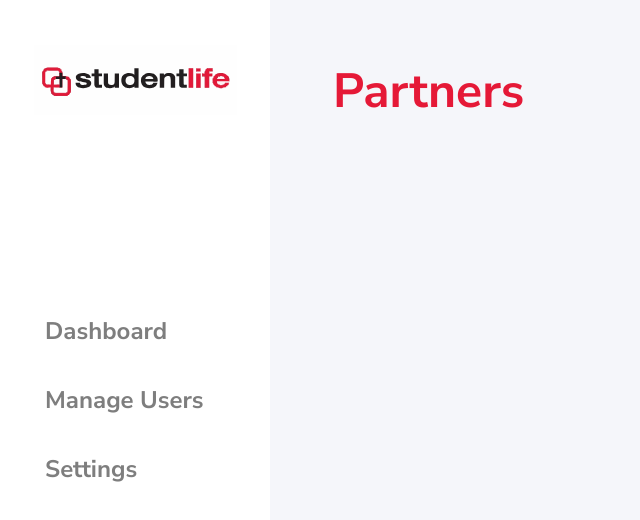
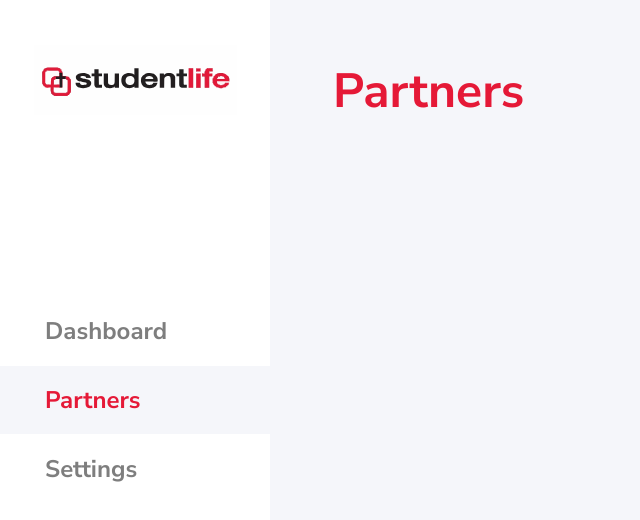
Before and after one commit to DanChae03/mpd-tool, a Next.js app: page /partners in a window 1280 px wide. Shown: the top 520 px of the page, without its empty margins (0-640 px from the left). Built offline with nearby package versions, Linux system fonts and the light colour scheme.

Commit message:
feat: update typings

```diff
--- a/src/components/Navbar/Navbar.tsx
+++ b/src/components/Navbar/Navbar.tsx
@@ -7,7 +7,7 @@ import Typography from "@mui/material/Typography";
 import Link from "next/link";
 
 interface NavbarProps {
-  page: "dashboard" | "users" | "settings";
+  page: "dashboard" | "partners" | "settings";
 }
 
 export function Navbar({ page }: NavbarProps) {
@@ -43,7 +43,7 @@ export function Navbar({ page }: NavbarProps) {
       </Link>
       <Divider />
       <Link
-        href="/users"
+        href="/partners"
         replace
         style={{ textDecoration: "none", width: "100%" }}
       >
@@ -52,15 +52,15 @@ export function Navbar({ page }: NavbarProps) {
             py: "18px",
             pl: "45px",
             bgcolor:
-              page !== "users" ? "background.paper" : "background.default",
+              page !== "partners" ? "background.paper" : "background.default",
           }}
         >
           <Typography
             variant="h5"
             fontWeight="bold"
-            color={page === "users" ? "primary.main" : "secondary.main"}
+            color={page === "partners" ? "primary.main" : "secondary.main"}
           >
-            Manage Users
+            Partners
           </Typography>
         </CardActionArea>
       </Link>
```
Also changed, not shown: src/app/dashboard/page.tsx (+13 -3 lines), src/app/users/page.tsx (deleted, +0 -26 lines), src/utils/types.ts (added, +16 -0 lines).
